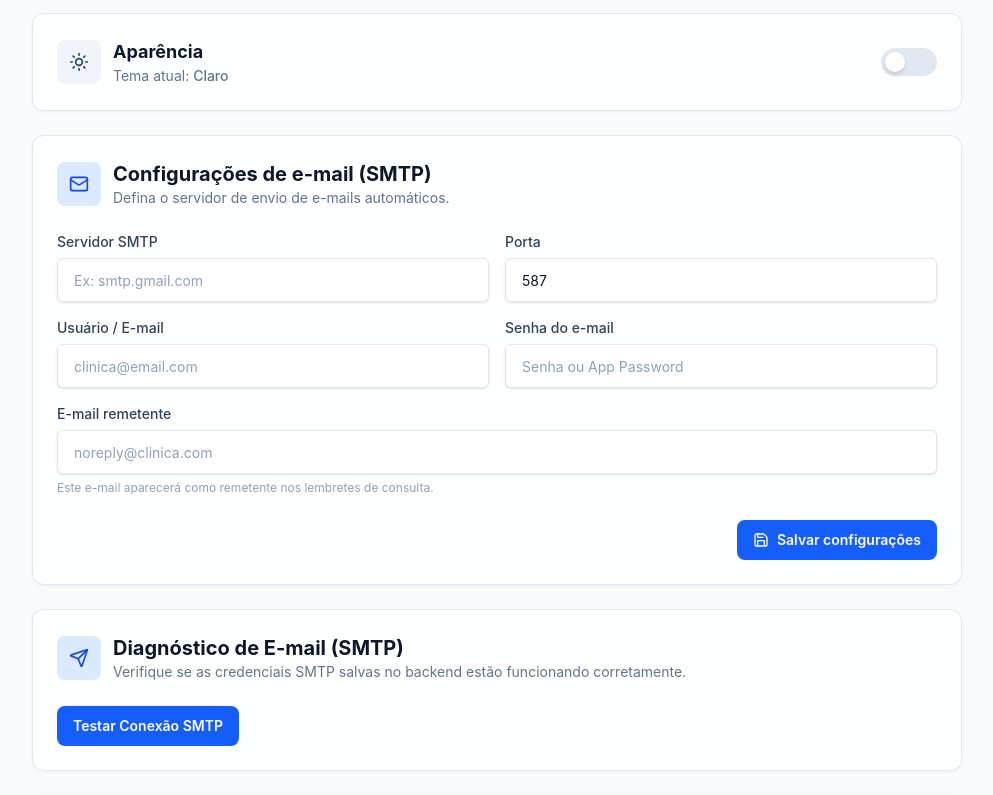
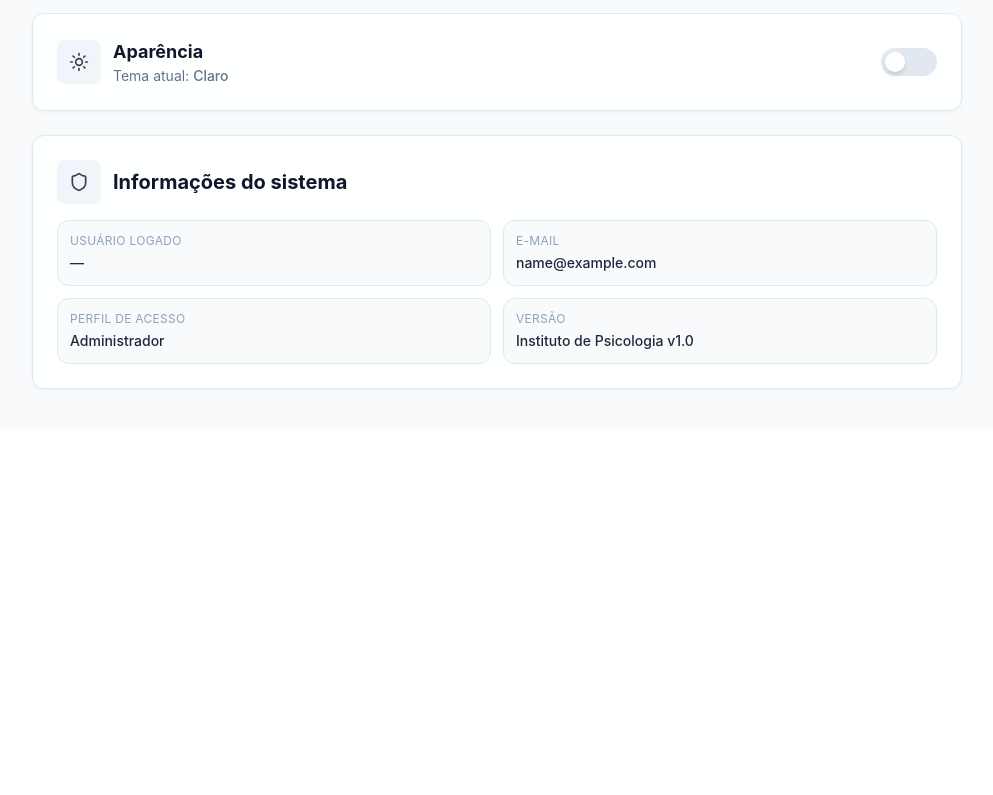
Before and after one commit to matheusmeloc/clinical6p, a React (Vite) app in the folder frontend/: page /configuracoes in a window 1280 px wide. Shown: the part 900-1695 px from the top of the page, without its empty margins (278-1271 px from the left). After the commit the page ends 1329 px from the top, so only its background shows below. Built offline with nearby package versions, Linux system fonts and the light colour scheme; no server answers; sample sign-in values are in the browser's storage.

Commit message:
security: hide SMTP and email diagnostics panels from configuration page after successful setup

```diff
--- a/frontend/src/pages/ConfiguracoesPage.jsx
+++ b/frontend/src/pages/ConfiguracoesPage.jsx
@@ -6,7 +6,7 @@ import { Button } from "../components/Button";
 import { Input } from "../components/ui/Input";
 import { Label } from "../components/ui/Label";
 import { maskPhone } from "../lib/masks";
-import { User, Lock, Mail, Shield, Save, Camera, Trash2, Moon, Sun, Send } from "lucide-react";
+import { User, Lock, Shield, Save, Camera, Trash2, Moon, Sun } from "lucide-react";
 import { useTheme } from "../lib/useTheme";
 import api from "../lib/api";
 
@@ -21,25 +21,6 @@ export default function ConfiguracoesPage() {
 
   const { dark, toggle: toggleTheme } = useTheme();
   const [photoPreview, setPhotoPreview] = useState(user?.photo || null);
-  const [testingSmtp, setTestingSmtp] = useState(false);
-  const [smtpLoading, setSmtpLoading] = useState(false);
-
-  const handleTestSmtp = async () => {
-    setTestingSmtp(true);
-    try {
-      const response = await api.get("/api/debug/test-email");
-      if (response.data.success) {
-        toast.success("SMTP conectado e autenticado com sucesso!");
-      } else {
-        toast.error(`Falha no SMTP: ${response.data.error || "Erro desconhecido"}`);
-        console.error(response.data.traceback);
-      }
-    } catch (err) {
-      toast.error(err.response?.data?.detail || "Erro ao tentar conectar com o servidor SMTP.");
-    } finally {
-      setTestingSmtp(false);
-    }
-  };
   const [photoUploading, setPhotoUploading] = useState(false);
   const fileInputRef = useRef(null);
 
@@ -58,32 +39,7 @@ export default function ConfiguracoesPage() {
     defaultValues: { password: "", confirm_password: "" },
   });
 
-  // ── Form: SMTP ──
-  const smtpForm = useForm({
-    defaultValues: {
-      smtp_server: "",
-      smtp_port: 587,
-      smtp_username: "",
-      smtp_password: "",
-      smtp_from_email: "",
-    },
-  });
 
-  // Carrega configurações SMTP se admin
-  useEffect(() => {
-    if (!isAdmin) return;
-    setSmtpLoading(true);
-    api.get("/api/system/settings")
-      .then((r) => smtpForm.reset({
-        smtp_server: r.data.smtp_server || "",
-        smtp_port: r.data.smtp_port || 587,
-        smtp_username: r.data.smtp_username || "",
-        smtp_password: r.data.smtp_password || "",
-        smtp_from_email: r.data.smtp_from_email || "",
-      }))
-      .catch(() => toast.error("Não foi possível carregar as configurações SMTP."))
-      .finally(() => setSmtpLoading(false));
-  }, [isAdmin]);
 
 
 
@@ -164,19 +120,7 @@ export default function ConfiguracoesPage() {
     } catch (err) { toast.error(err.response?.data?.detail || "Erro ao alterar senha."); }
   };
 
-  // ── Salvar SMTP ──
-  const handleSaveSmtp = async (data) => {
-    try {
-      await api.put("/api/system/settings", {
-        smtp_server: data.smtp_server || null,
-        smtp_port: Number(data.smtp_port) || 587,
-        smtp_username: data.smtp_username || null,
-        smtp_password: data.smtp_password || null,
-        smtp_from_email: data.smtp_from_email || null,
-      });
-      toast.success("Configurações SMTP salvas!");
-    } catch (err) { toast.error(err.response?.data?.detail || "Erro ao salvar configurações SMTP."); }
-  };
+
 
 
 
@@ -330,80 +274,7 @@ export default function ConfiguracoesPage() {
           </div>
         </Card>
 
-        {/* ── SMTP (só admin) ── */}
-        {isAdmin && (
-          <Card className="bg-white/90 dark:bg-slate-800 border border-slate-200 dark:border-slate-700">
-            <div className="flex items-center gap-3 mb-6">
-              <div className="rounded-lg bg-blue-100 dark:bg-blue-900/40 p-3 text-blue-700 dark:text-blue-400">
-                <Mail className="w-5 h-5" />
-              </div>
-              <div>
-                <h2 className="text-xl font-bold text-slate-900 dark:text-slate-100">Configurações de e-mail (SMTP)</h2>
-                <p className="text-sm text-slate-500 dark:text-slate-400">Defina o servidor de envio de e-mails automáticos.</p>
-              </div>
-            </div>
-            {smtpLoading ? (
-              <p className="text-sm text-slate-500 dark:text-slate-400 py-4">Carregando configurações...</p>
-            ) : (
-              <form onSubmit={smtpForm.handleSubmit(handleSaveSmtp)} className="space-y-4">
-                <div className="grid gap-4 sm:grid-cols-2">
-                  <div className="space-y-1.5">
-                    <Label>Servidor SMTP</Label>
-                    <Input placeholder="Ex: smtp.gmail.com" {...smtpForm.register("smtp_server")} />
-                  </div>
-                  <div className="space-y-1.5">
-                    <Label>Porta</Label>
-                    <Input type="number" placeholder="587" {...smtpForm.register("smtp_port")} />
-                  </div>
-                  <div className="space-y-1.5">
-                    <Label>Usuário / E-mail</Label>
-                    <Input type="email" placeholder="clinica@email.com" {...smtpForm.register("smtp_username")} />
-                  </div>
-                  <div className="space-y-1.5">
-                    <Label>Senha do e-mail</Label>
-                    <Input type="password" placeholder="Senha ou App Password" {...smtpForm.register("smtp_password")} />
-                  </div>
-                  <div className="sm:col-span-2 space-y-1.5">
-                    <Label>E-mail remetente</Label>
-                    <Input type="email" placeholder="noreply@clinica.com" {...smtpForm.register("smtp_from_email")} />
-                    <p className="text-xs text-slate-400 dark:text-slate-500">Este e-mail aparecerá como remetente nos lembretes de consulta.</p>
-                  </div>
-                </div>
-                <div className="flex justify-end pt-2">
-                  <Button type="submit" disabled={smtpForm.formState.isSubmitting} className="bg-blue-600 hover:bg-blue-700">
-                    <Save className="w-4 h-4 mr-2" />
-                    {smtpForm.formState.isSubmitting ? "Salvando..." : "Salvar configurações"}
-                  </Button>
-                </div>
-              </form>
-            )}
-          </Card>
-        )}
 
-        {/* ── Diagnóstico SMTP (só admin) ── */}
-        {isAdmin && (
-          <Card className="bg-white/90 dark:bg-slate-800 border border-slate-200 dark:border-slate-700">
-            <div className="flex items-center gap-3 mb-6">
-              <div className="rounded-lg bg-blue-100 dark:bg-blue-900/40 p-3 text-blue-700 dark:text-blue-400">
-                <Send className="w-5 h-5" />
-              </div>
-              <div>
-                <h2 className="text-xl font-bold text-slate-900 dark:text-slate-100">Diagnóstico de E-mail (SMTP)</h2>
-                <p className="text-sm text-slate-500 dark:text-slate-400">Verifique se as credenciais SMTP salvas no backend estão funcionando corretamente.</p>
-              </div>
-            </div>
-            <div className="flex justify-start">
-              <Button
-                type="button"
-                onClick={handleTestSmtp}
-                disabled={testingSmtp}
-                className="bg-blue-600 hover:bg-blue-700 text-white"
-              >
-                {testingSmtp ? "Testando conexão..." : "Testar Conexão SMTP"}
-              </Button>
-            </div>
-          </Card>
-        )}
 
         {/* ── Info do sistema ── */}
         <Card className="bg-white/90 dark:bg-slate-800 border border-slate-200 dark:border-slate-700">
```
